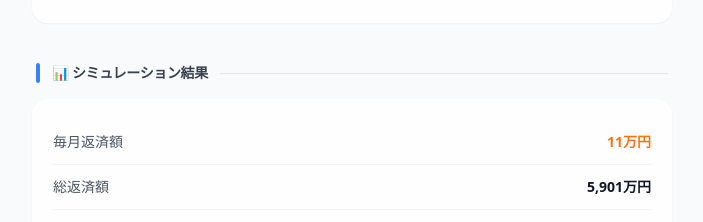
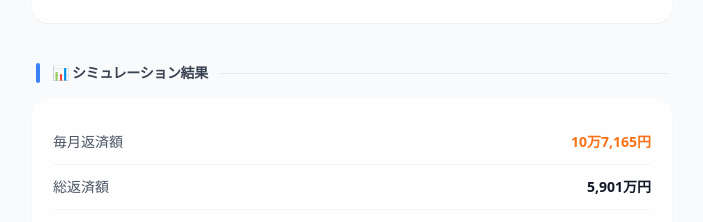
Before and after one commit to ryryryo322/money-simulator, a React (Vite) app: page /loan-nisa in a window 1280 px wide. Shown: the part 1280-1502 px from the top of the page, without its empty margins (288-991 px from the left). Built offline with nearby package versions, Linux system fonts and the light colour scheme.

Commit message:
Update LoanNisa.tsx

```diff
--- a/src/pages/LoanNisa.tsx
+++ b/src/pages/LoanNisa.tsx
@@ -175,7 +175,15 @@ export default function LoanNisa() {
         <section>
           <SectionTitle color="blue">📊 シミュレーション結果</SectionTitle>
           <Card>
-            <StatRow label="毎月返済額" value={`${Math.round(result.monthlyPayment).toLocaleString()}万円`} highlight />
+            {(() => {
+              const yen = Math.round(result.monthlyPayment * 10000);
+              const man = Math.floor(yen / 10000);
+              const rem = yen % 10000;
+              const display = man > 0
+                ? rem > 0 ? `${man.toLocaleString()}万${rem.toLocaleString()}円` : `${man.toLocaleString()}万円`
+                : `${yen.toLocaleString()}円`;
+              return <StatRow label="毎月返済額" value={display} highlight />;
+            })()}
             <StatRow label="総返済額" value={fmtM(result.totalPayment)} />
             <StatRow label="ローン完済年齢" value={`${result.completeAge}歳`} />
             <StatRow label={`NISA最終資産（${inp.retireAge}歳）`} value={fmtM(result.finalNisa)} highlight />
```
